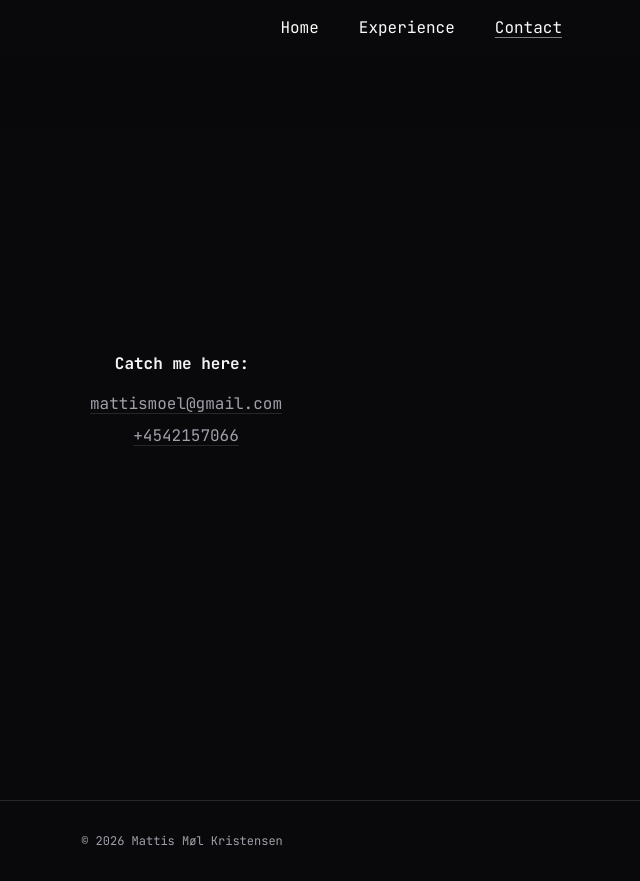
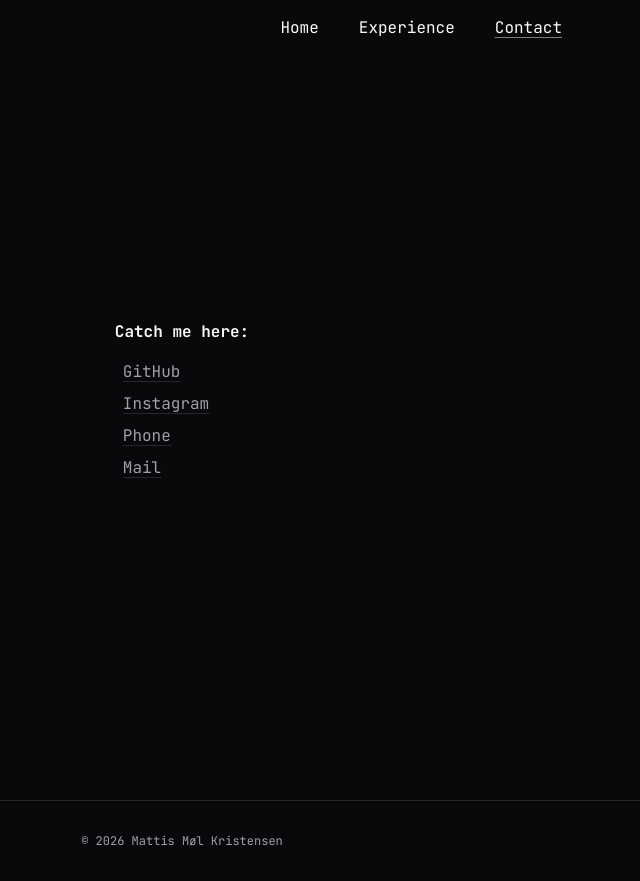
Before and after one commit to mattismoel/portfolio, a SvelteKit app in the folder frontend/: page /contact in a window 1280 px wide. Shown: the whole page, without its empty margins (458-1098 px from the left). Built offline with nearby package versions, Linux system fonts and the light colour scheme; what @iconify/tailwind4 would draw is missing.

Commit message:
improve contact page

```diff
--- a/frontend/src/lib/personal.ts
+++ b/frontend/src/lib/personal.ts
@@ -14,6 +14,7 @@ export type Social = {
   name: string;
   url: string
   iconName: string;
+  text?: string;
 }
 
 export type Address = {
@@ -33,21 +34,25 @@ export const socials: Social[] = [
   {
     name: "GitHub",
     url: "https://github.com/mattismoel",
+    text: "@mattismoel",
     iconName: "icon-[simple-icons--github]",
   },
   {
     name: "Instagram",
     url: "https://instagram.com/mattismoel",
+    text: "@mattismoel",
     iconName: "icon-[simple-icons--instagram]",
   },
   {
     name: "Phone",
     url: "tel:+4542157066",
+    text: "+4542157066",
     iconName: "icon-[boxicons--phone-filled]",
   },
   {
     name: "Mail",
     url: "mailto:mattismoel@gmail.com",
+    text: "mattismoel@gmail.com",
     iconName: "icon-[boxicons--envelope-filled]",
   },
 ];
--- a/frontend/src/routes/contact/+page.svelte
+++ b/frontend/src/routes/contact/+page.svelte
@@ -1,6 +1,7 @@
 <script lang="ts">
 	import IconContainer from '$lib/components/IconContainer.svelte';
 	import ResponsiveLink from '$lib/components/ResponsiveLink.svelte';
+	import { socials, type Social } from '$lib/personal';
 </script>
 
 <svelte:head>
@@ -9,15 +10,33 @@
 </svelte:head>
 
 <main class="grid">
-	<div class="flex-1 flex flex-col justify-center items-center gap-4">
-		<span class="font-bold text-text-light">Catch me here:</span>
-		<div class="flex flex-col items-center gap-2">
-			<ResponsiveLink href="mailto:mattismoel@gmail.com">
-				<IconContainer icon="icon-[boxicons--envelope]">mattismoel@gmail.com</IconContainer>
-			</ResponsiveLink>
-			<ResponsiveLink href="tel:+4542157066">
-				<IconContainer icon="icon-[boxicons--phone]">+4542157066</IconContainer>
-			</ResponsiveLink>
+	<div class="flex-1 flex flex-col justify-center items-center">
+		<div>
+			<h1 class="font-bold text-text-light mb-4">Catch me here:</h1>
+			<ul class="grid gap-2">
+				{#each socials as social}
+					{@render socialEntry(social)}
+				{/each}
+			</ul>
 		</div>
 	</div>
 </main>
+
+{#snippet socialEntry({ name, url, text, iconName }: Social)}
+	<li class="group relative w-fit">
+		<ResponsiveLink title={name} href={url}>
+			<IconContainer icon={iconName}>
+				{name}
+			</IconContainer>
+		</ResponsiveLink>
+
+		<IconContainer
+			icon="icon-[boxicons--arrow-right]"
+			spacing="tight"
+			iconClass="size-6"
+			class="absolute text-text-light/30 opacity-0 right-0 group-hover:-right-2 top-1/2 translate-x-full -translate-y-1/2 group-hover:opacity-100 transition-[right,opacity]"
+		>
+			<p class="whitespace-nowrap">{text}</p>
+		</IconContainer>
+	</li>
+{/snippet}
```
